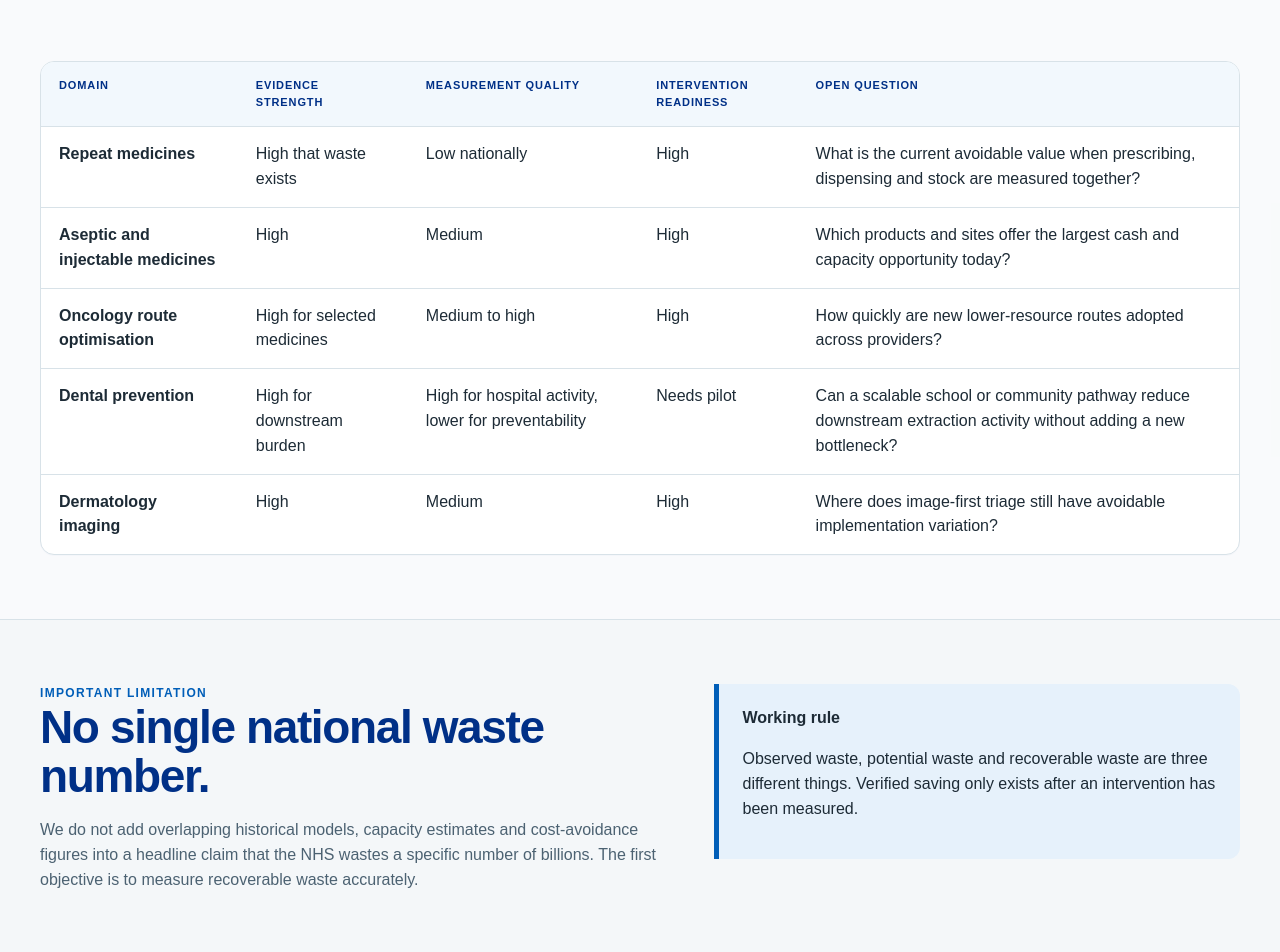
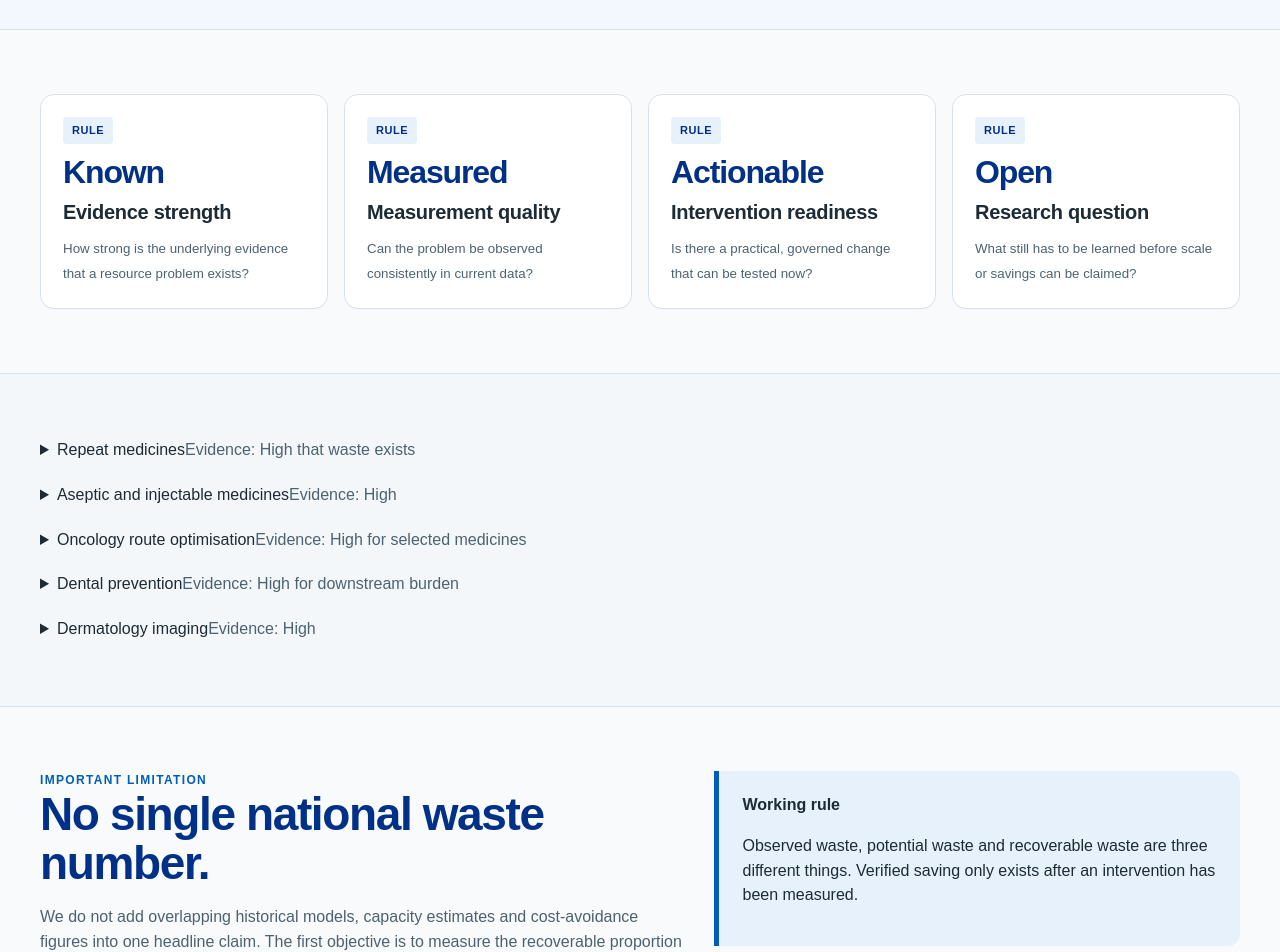
Before and after one commit to Nylon1/NHS, a Next.js app: page /research in a window 1280 px wide. Shown: the part 560-1512 px from the top of the page. Built offline with nearby package versions, Linux system fonts and the light colour scheme.

Commit message:
Simplify research tracker UX

```diff
--- a/app/research/page.tsx
+++ b/app/research/page.tsx
@@ -6,49 +6,42 @@ export default function ResearchPage() {
       <section className="page-head">
         <div className="shell">
           <div className="eyebrow">Research tracker</div>
-          <h1>What we know, what we can act on, and what still needs measuring.</h1>
-          <p className="lede">The purpose of the observatory is not to force certainty. It is to show where evidence is strong, where measurement is weak and which questions a pilot should answer.</p>
+          <h1>Separate what is known, what is actionable, and what still needs measuring.</h1>
+          <p className="lede">The research layer exists to prevent false certainty. Strong evidence, weak measurement and intervention readiness are shown separately so the next question is obvious.</p>
         </div>
       </section>
 
       <section className="section">
-        <div className="shell table-wrap">
-          <table>
-            <thead>
-              <tr>
-                <th>Domain</th>
-                <th>Evidence strength</th>
-                <th>Measurement quality</th>
-                <th>Intervention readiness</th>
-                <th>Open question</th>
-              </tr>
-            </thead>
-            <tbody>
-              {researchTracker.map((item) => (
-                <tr key={item.domain}>
-                  <td><strong>{item.domain}</strong></td>
-                  <td>{item.evidenceStrength}</td>
-                  <td>{item.measurementQuality}</td>
-                  <td>{item.interventionReadiness}</td>
-                  <td>{item.openQuestion}</td>
-                </tr>
-              ))}
-            </tbody>
-          </table>
+        <div className="shell metric-grid">
+          <div className="metric"><span className="badge">Rule</span><strong>Known</strong><h3>Evidence strength</h3><small>How strong is the underlying evidence that a resource problem exists?</small></div>
+          <div className="metric"><span className="badge">Rule</span><strong>Measured</strong><h3>Measurement quality</h3><small>Can the problem be observed consistently in current data?</small></div>
+          <div className="metric"><span className="badge">Rule</span><strong>Actionable</strong><h3>Intervention readiness</h3><small>Is there a practical, governed change that can be tested now?</small></div>
+          <div className="metric"><span className="badge">Rule</span><strong>Open</strong><h3>Research question</h3><small>What still has to be learned before scale or savings can be claimed?</small></div>
+        </div>
+      </section>
+
+      <section className="section">
+        <div className="shell opportunity-stack">
+          {researchTracker.map((item) => (
+            <details className="reveal-card" key={item.domain}>
+              <summary>
+                <span>{item.domain}</span>
+                <span className="muted">Evidence: {item.evidenceStrength}</span>
+              </summary>
+              <div className="reveal-body two-col">
+                <div><strong>Measurement quality</strong><p>{item.measurementQuality}</p></div>
+                <div><strong>Intervention readiness</strong><p>{item.interventionReadiness}</p></div>
+                <div style={{ gridColumn: "1 / -1" }}><strong>Open question</strong><p>{item.openQuestion}</p></div>
+              </div>
+            </details>
+          ))}
         </div>
       </section>
 
       <section className="section">
         <div className="shell two-col">
-          <div>
-            <div className="eyebrow">Important limitation</div>
-            <h2>No single national waste number.</h2>
-            <p className="muted">We do not add overlapping historical models, capacity estimates and cost-avoidance figures into a headline claim that the NHS wastes a specific number of billions. The first objective is to measure recoverable waste accurately.</p>
-          </div>
-          <div className="callout">
-            <strong>Working rule</strong>
-            <p>Observed waste, potential waste and recoverable waste are three different things. Verified saving only exists after an intervention has been measured.</p>
-          </div>
+          <div><div className="eyebrow">Important limitation</div><h2>No single national waste number.</h2><p className="muted">We do not add overlapping historical models, capacity estimates and cost-avoidance figures into one headline claim. The first objective is to measure the recoverable proportion accurately.</p></div>
+          <div className="callout"><strong>Working rule</strong><p>Observed waste, potential waste and recoverable waste are three different things. Verified saving only exists after an intervention has been measured.</p></div>
         </div>
       </section>
     </>
```
